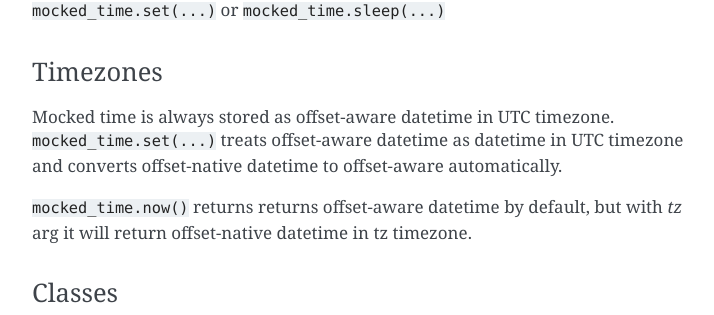
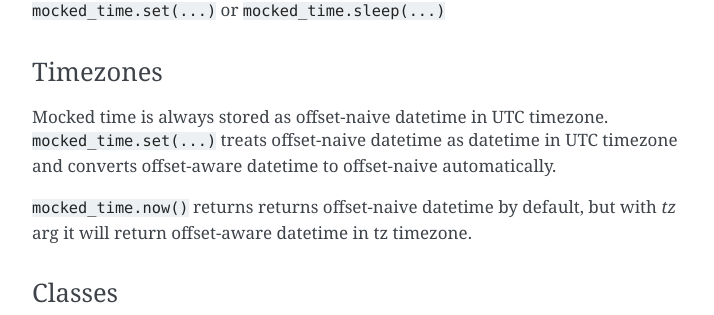
Before and after one commit to yandex/yandex-taxi-testsuite, a Sphinx documentation site: the page built from docs/other_plugins.rst, in a window 1280 px wide, cut to the strip 1244-1559 px from the top of the page. Shown: the whole strip, without its empty margins (388-1102 px from the left). Built offline with Sphinx 7.4.7, drawn with Linux system fonts in a browser that asks for light colours.

Commit message:
Update other_plugins.rst

```diff
--- a/docs/other_plugins.rst
+++ b/docs/other_plugins.rst
@@ -61,12 +61,12 @@ until it is modified by calling ``mocked_time.set(...)`` or
 Timezones
 ~~~~~~~~~
 
-Mocked time is always stored as offset-aware datetime in UTC timezone.
-``mocked_time.set(...)`` treats offset-aware datetime as datetime in UTC timezone
-and converts offset-native datetime to offset-aware automatically.
+Mocked time is always stored as offset-naive datetime in UTC timezone.
+``mocked_time.set(...)`` treats offset-naive datetime as datetime in UTC timezone
+and converts offset-aware datetime to offset-naive automatically.
 
-``mocked_time.now()`` returns returns offset-aware datetime by default,
-but with `tz` arg it will return offset-native datetime in tz timezone.
+``mocked_time.now()`` returns returns offset-naive datetime by default,
+but with `tz` arg it will return offset-aware datetime in tz timezone.
 
 Classes
 ~~~~~~~
```
